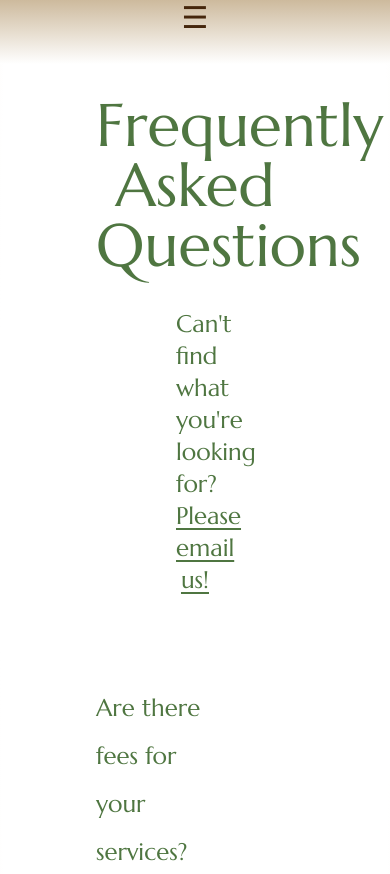
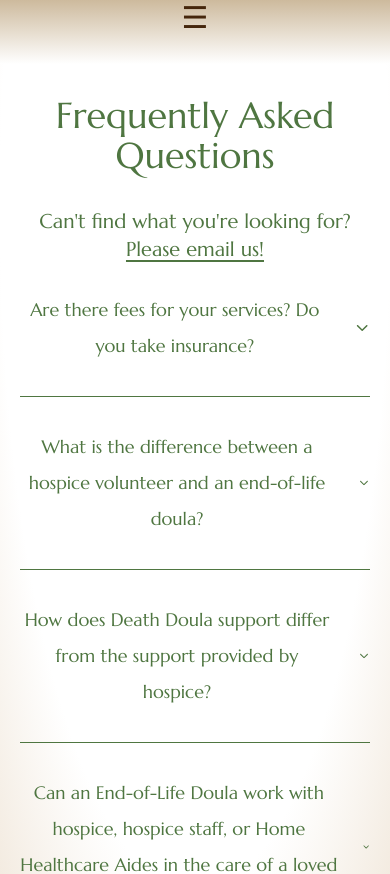
Before and after one commit to victoriaraya/emracing_death, a Next.js app: page /faq in a window 390 px wide. Shown: the top 874 px of the page. Built offline with nearby package versions, Linux system fonts and the light colour scheme.

Commit message:
beginning responsive faq page for mobile

```diff
--- a/app/faq/page.tsx
+++ b/app/faq/page.tsx
@@ -3,11 +3,11 @@ import { FAQList } from "@/components/FAQDoc";
 
 const Faq = () => {
   return (
-    <div className="[background:radial-gradient(125%_125%_at_50%_10%,#fff_40%,#d2b48c_100%)] text-[#4F7641] h-full px-24 pb-20">
-      <h1 className="text-6xl text-center py-8 pb-8">
+    <div className="[background:radial-gradient(125%_125%_at_50%_10%,#fff_40%,#d2b48c_100%)] text-[#4F7641] h-full px-5 sm:px-24 pb-20">
+      <h1 className="text-4xl sm:text-6xl text-center py-8 pb-8">
         Frequently Asked Questions
       </h1>
-      <p className="pb-16 text-center text-2xl px-20">
+      <p className="pb-3 sm:pb-16 text-center text-xl sm:text-2xl sm:px-20">
         Can't find what you're looking for?{" "}
         <a
           href="mailto:meaningfulendcare@gmail.com"
--- a/components/FAQItem.tsx
+++ b/components/FAQItem.tsx
@@ -14,7 +14,7 @@ const FAQItem = (props) => {
         onClick={toggleOpen}
         className="w-full flex justify-between items-center py-4 text-left"
       >
-        <span className="text-2xl pb-8 mr-24 leading-loose pt-2">
+        <span className="text-center sm:text-left text-lg sm:text-2xl sm:pb-8 mr-6 sm:mr-24 leading-loose sm:leading-loose sm:pt-2">
           {question}
         </span>
         <IoIosArrowDown
@@ -23,7 +23,11 @@ const FAQItem = (props) => {
           }`}
         />
       </button>
-      {isOpen && <p className="text-xl pb-14 leading-loose">{answer}</p>}
+      {isOpen && (
+        <p className="text-center sm:text-left text-lg sm:text-xl pb-4 sm:pb-14 leading-loose sm:leading-loose">
+          {answer}
+        </p>
+      )}
     </div>
   );
 };
```
